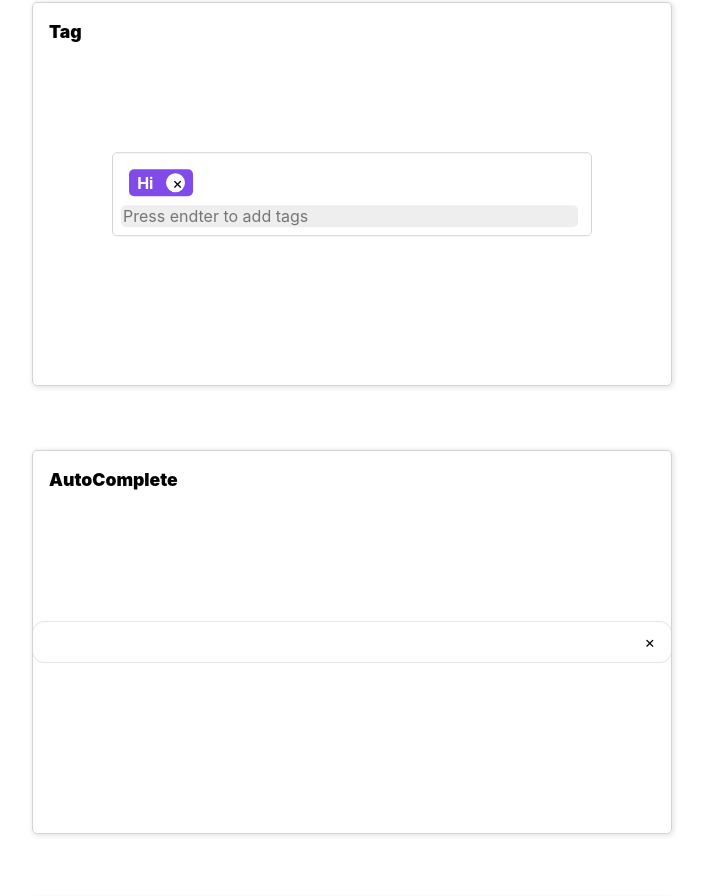
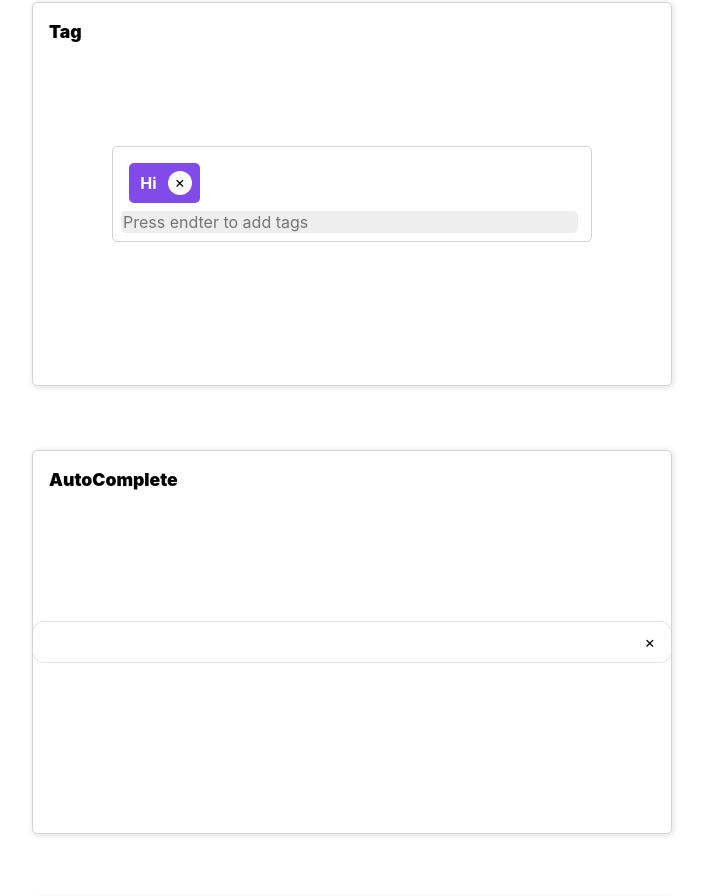
Before and after one commit to juo1221/wanted_pre_onboarding, a React (Create React App) app in the folder custom-component/: page / in a window 1280 px wide. Shown: the part 1342-2238 px from the top of the page, without its empty margins (288-993 px from the left). Built offline with nearby package versions, Linux system fonts and the light colour scheme.

Commit message:
fix: Center the text of button
-

```diff
--- a/custom-component/src/component/Tag.js
+++ b/custom-component/src/component/Tag.js
@@ -29,8 +29,8 @@ const Block = styled.div`
   display: flex;
   align-items: center;
   position: relative;
-  padding: 0.1rem 0.5rem;
-  margin: 0.51rem;
+  padding: 0.5rem 0.7rem;
+  margin: 0.5rem;
   background: #814bea;
   border-radius: 5px;
 `;
@@ -42,9 +42,9 @@ const Text = styled.span`
 const CloseBtn = styled.button`
   position: absolute;
   right: 0.5rem;
-  width: 1.2rem;
-  height: 1.2rem;
-  border: none;
+  width: 1.5rem;
+  height: 1.5rem;
+  padding-bottom: 3px;
   background-color: #ffffff;
   border-radius: 50%;
   cursor: pointer;
```
